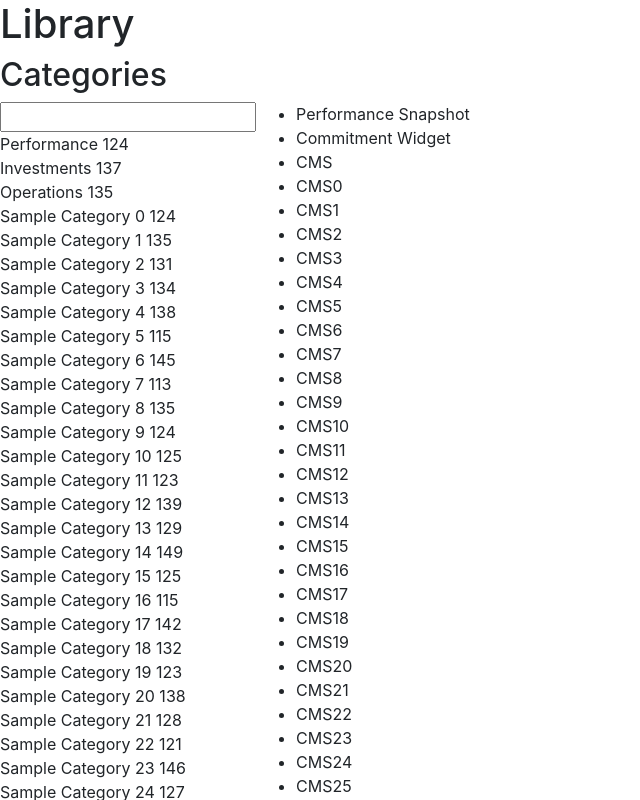
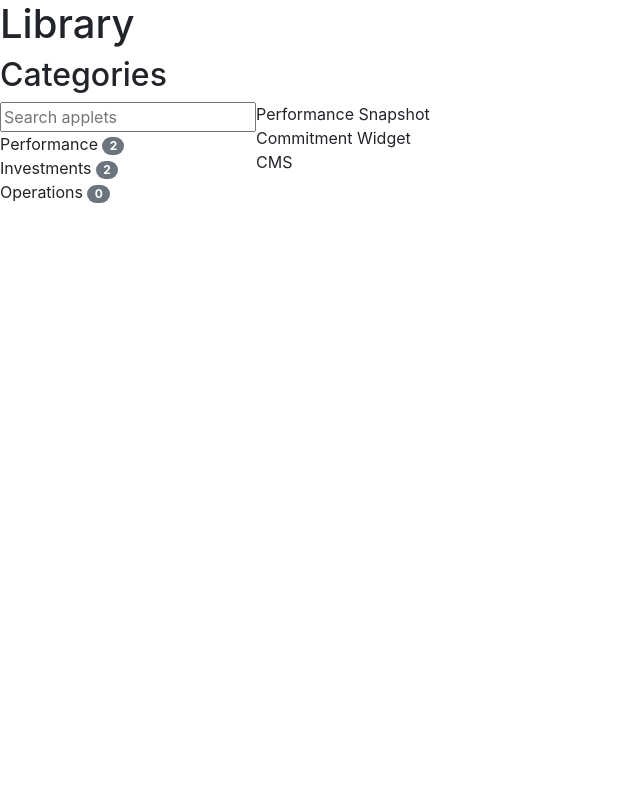
Before and after one commit to RyanLiu99/category, an Angular app: page / in a window 1280 px wide. Shown: the top 800 px of the page, without its empty margins (0-640 px from the left). Built offline with nearby package versions, Linux system fonts and the light colour scheme.

Commit message:
now high light current selected one

```diff
--- a/src/app/app.component.html
+++ b/src/app/app.component.html
@@ -5,8 +5,10 @@
 <div class="container-fluid">
   <div class="row">
     <div class="col-xs-6">
-      <input #searchBox (input)="searchTextChanged(searchBox.value)" />
-      <app-category-list [categories]="visibleCategories" (categoryChanged)="selectedCategory($event)" ></app-category-list>
+      <input #searchBox (input)="searchTextChanged(searchBox.value)" placeholder="Search applets" />
+      <app-category-list [categories]="visibleCategories"
+      [currentCategory] = "currentCategory"
+      (categoryChanged)="selectedCategory($event)" ></app-category-list>
     </div>
     <div class="col-xs-6">
       <app-applet-list [appletNames]="visibleAppletNames"></app-applet-list>
--- a/src/app/app.component.ts
+++ b/src/app/app.component.ts
@@ -22,7 +22,8 @@ export class AppComponent implements OnInit, OnDestroy {
 
   searchText$ : Observable<string>;
   category$ : Observable<string>;
-  visibleCategories: KeyValue<string, number>[] = [];
+  currentCategory : string;
+  visibleCategories: KeyValue<string, number>[]
   visibleAppletNames: string[] = [];
 
   constructor(private libService: LibService) {
@@ -55,7 +56,7 @@ export class AppComponent implements OnInit, OnDestroy {
       (searchText, category) => new Filter( searchText, category))
     .pipe(
       debounceTime(200),
-      map( (filter: Filter) => this.search(filter))
+      map( (filter: Filter) => this.libService.search(filter))
 
     );
 
@@ -65,14 +66,11 @@ export class AppComponent implements OnInit, OnDestroy {
     this.selectedCategory(null)
   }
 
-  private search(filter: Filter) : LibSearchResult{
-     return this.libService.search(filter);
-  }
 
   private show(libSearchResult: LibSearchResult) {
+    this.currentCategory = libSearchResult.filter.categoryName;
     this.visibleCategories = libSearchResult.categoriesWithCount;
     this.visibleAppletNames = libSearchResult.applets.map(a => a.name);
   }
 
-
 }
--- a/src/app/components/applet-list/applet-list.component.html
+++ b/src/app/components/applet-list/applet-list.component.html
@@ -1,4 +1,3 @@
-<ul>
-  <li *ngFor="let appletName of appletNames" >
-    {{appletName}}</li>
-</ul>
+
+  <div *ngFor="let appletName of appletNames">
+    {{appletName}}</div>
--- a/src/app/components/category-list/category-list.component.css
+++ b/src/app/components/category-list/category-list.component.css
@@ -0,0 +1,6 @@
+
+li:hover {background-color: #607D8B;}
+
+li.selected {
+  background-color: darkblue;
+}
--- a/src/app/components/category-list/category-list.component.html
+++ b/src/app/components/category-list/category-list.component.html
@@ -1,6 +1,7 @@
 <ul class="list-group">
   <li *ngFor="let category of categories"
   (click)="selectCategory(category)"
-  >
-    {{category.key}} {{category.value}}</li>
+  [class.selected]="category.key===currentCategory">
+    {{category.key}} <span class="badge badge-pill badge-secondary">{{category.value}}</span>
+  </li>
 </ul>
--- a/src/app/components/category-list/category-list.component.ts
+++ b/src/app/components/category-list/category-list.component.ts
@@ -5,12 +5,14 @@ import { KeyValue } from '@angular/common';
   selector: 'app-category-list',
   templateUrl: './category-list.component.html',
   styleUrls: ['./category-list.component.css'],
-  inputs: ['categories']
+  inputs: ['categories', 'currentCategory']
 })
 export class CategoryListComponent {
 
-  categories: KeyValue<string, number>[];
+  currentCategory: string;
+  categories: KeyValue<string, number>[] = [];
   @Output() categoryChanged = new EventEmitter<string>();
+
   constructor() {
 
   }
--- a/src/app/models/lib-search-result.ts
+++ b/src/app/models/lib-search-result.ts
@@ -1,10 +1,12 @@
 import { Applet } from './applet';
 import { KeyValue } from '@angular/common';
+import { Filter } from './filter';
 
 export class LibSearchResult {
 
   constructor(public applets: Applet[],
-    public categoriesWithCount: KeyValue<string, number>[]) {
+    public categoriesWithCount: KeyValue<string, number>[],
+    public filter: Filter) {
     }
 
 }
--- a/src/app/services/lib.service.ts
+++ b/src/app/services/lib.service.ts
@@ -36,7 +36,7 @@ export class LibService {
       ]
     };
 
-    this.addBigData(this.lib, 100, 5000);
+    //this.addBigData(this.lib, 100, 5000);
   }
 
   //It can also return Observable<> or Promise<> if search is done on server side
@@ -51,7 +51,7 @@ export class LibService {
     if (!!filter.categoryName) {
       applets = applets.filter( a => a.categories.indexOf(filter.categoryName) != -1)
     }
-    return new LibSearchResult(applets, categories);
+    return new LibSearchResult(applets, categories, filter);
   }
 
 
```
